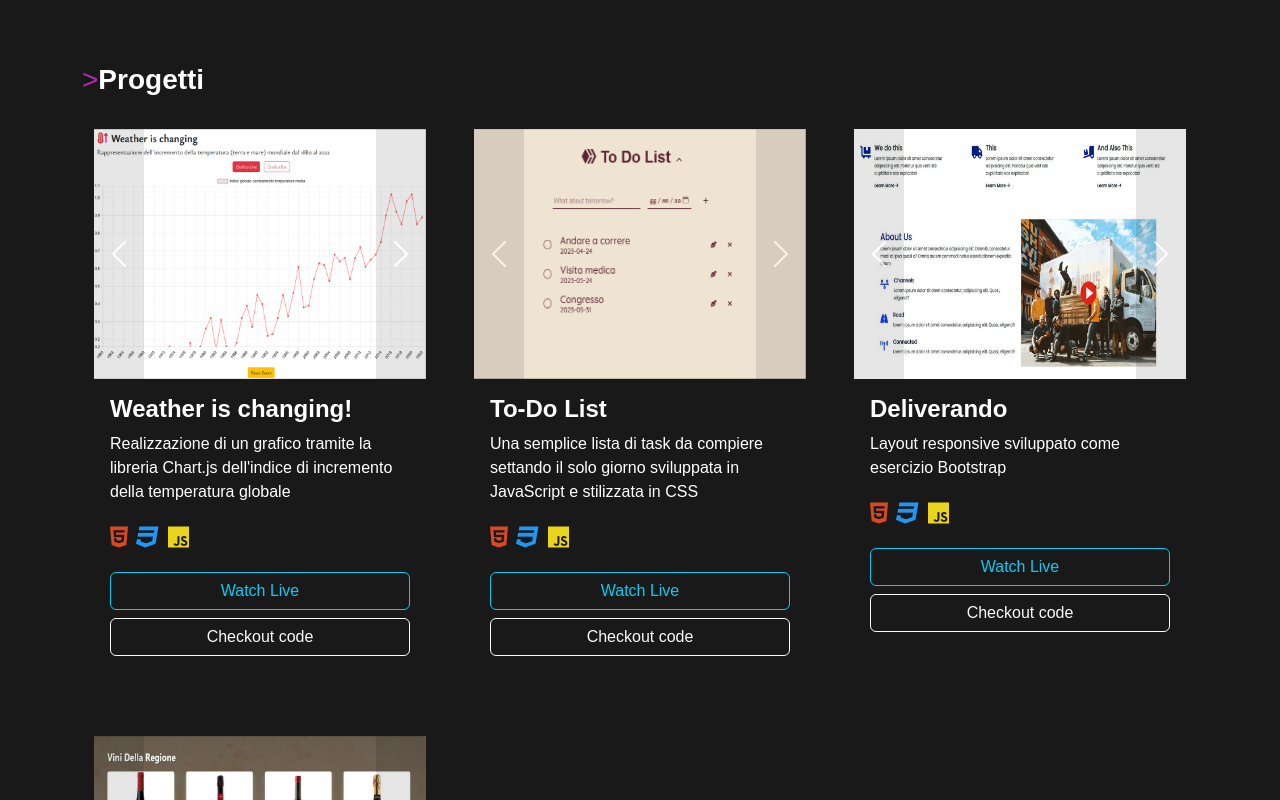
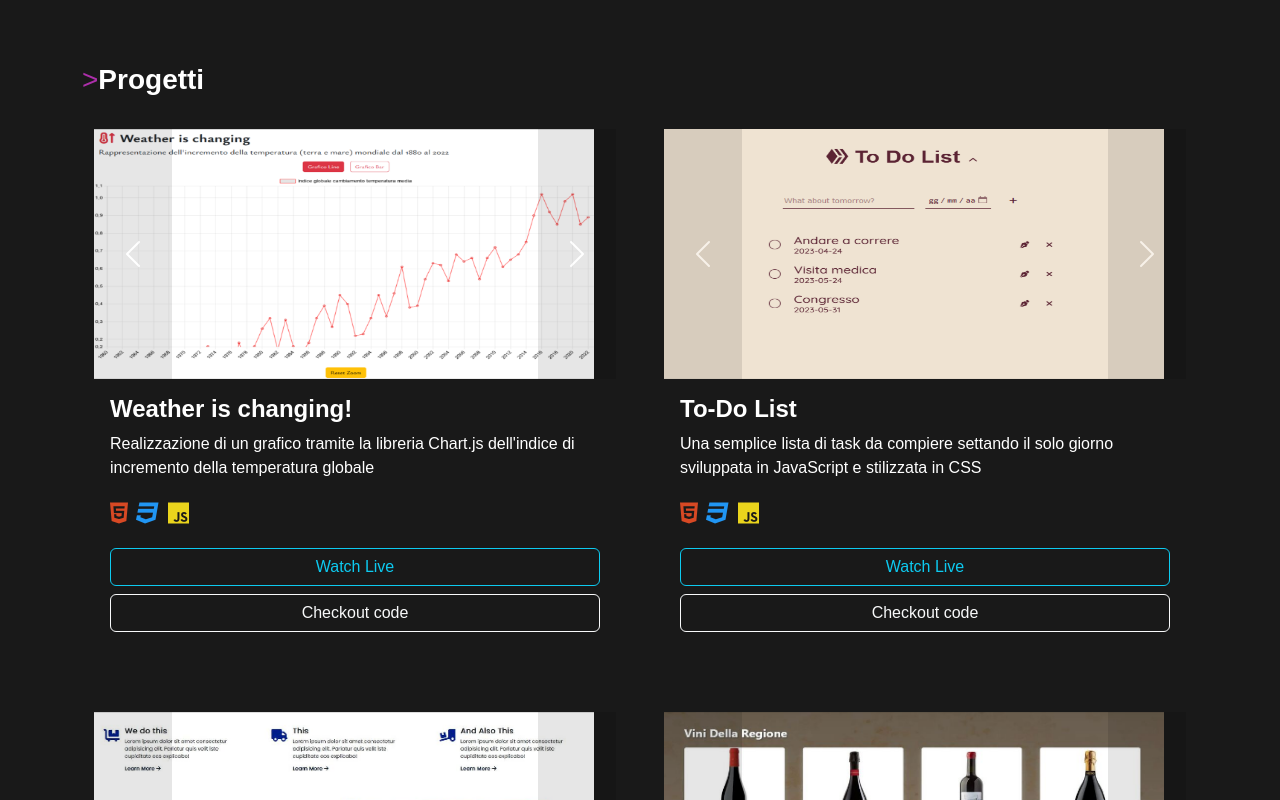
Before and after one commit to FabianSalcedo3/Portfolio, an Angular app: page / in a window 1280 px wide. Shown: the part 1540-2340 px from the top of the page. Built offline with nearby package versions, Linux system fonts and the light colour scheme; a web font is replaced by a local one.

Commit message:
Corretto layout caroselli progetti

```diff
--- a/src/app/progetti/progetti.component.html
+++ b/src/app/progetti/progetti.component.html
@@ -2,7 +2,7 @@
   <div class="container mt-2">
     <div class="row text-center text-md-start">
       <h3><span style="color: #ad2fab">></span><b>Progetti</b></h3>
-      <app-progetto-item class="col-12 col-md-6 col-lg-4 p-4" *ngFor="let progetto of progetti; let i = index;"
+      <app-progetto-item class="col-12 col-md-6 col-lg-6 p-4" *ngFor="let progetto of progetti; let i = index;"
         [progetto]="progetto" [count]="i">
       </app-progetto-item>
     </div>
```
